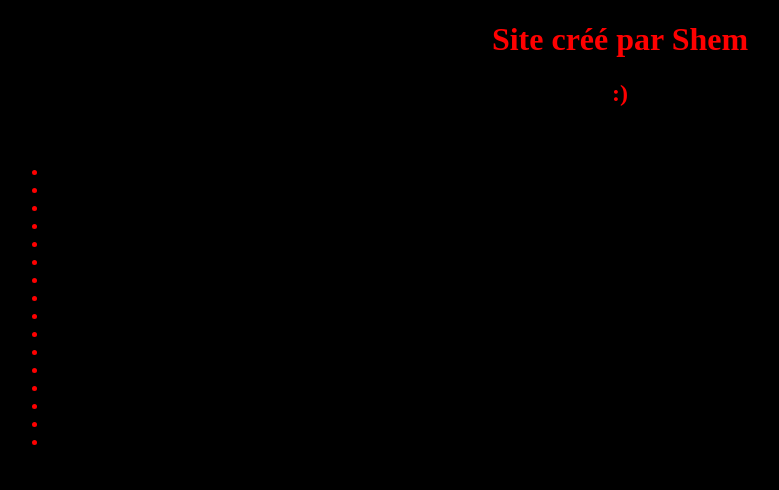
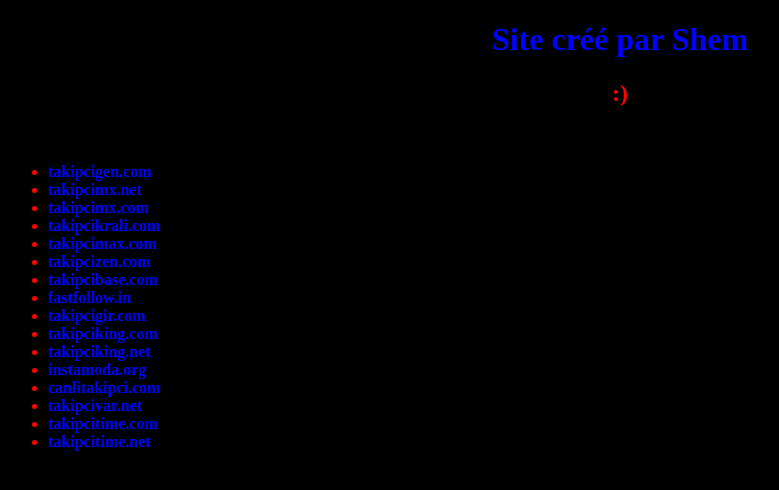
Before and after one commit to vrk3nzoMa8/insta, a plain HTML site: page index.html in a window 1280 px wide. Shown: the whole page, without its empty margins (20-799 px from the left). Drawn offline with Linux system fonts and the light colour scheme.

Commit message:
Update index.html

```diff
--- a/index.html
+++ b/index.html
@@ -1,7 +1,7 @@
 <!DOCTYPE html>
 <html>
 <head>
-    <title>Shem Insta</title>
+    <title>Shem Tech</title>
     <style>
         body {
             background-color: black;
@@ -17,29 +17,43 @@
             font-weight: bold;
             font-style: normal;
         }
+        h1 {
+            color: blue;
+            text-align: center;
+        }
+        h2 {
+            color: red;
+            text-align: center;
+        }
+        .sites {
+            color: blue;
+        }
+        .dash {
+            color: red;
+        }
     </style>
 </head>
 <body>
-    <h1 style="text-align: center;">Site créé par Shem</h1>
-    <h2 style="text-align: center;">:)</h2>
+    <h1>Site créé par Shem</h1>
+    <h2>:)</h2>
     <div class="container">
         <ul>
-            <li><a href="https://takipcigen.com" target="_blank"></a></li>
-            <li><a href="https://takipcimx.net" target="_blank"></a></li>
-            <li><a href="https://takipcimx.com" target="_blank"></a></li>
-            <li><a href="https://takipcikrali.com" target="_blank"></a></li>
-            <li><a href="https://takipcimax.com" target="_blank"></a></li>
-            <li><a href="https://takipcizen.com" target="_blank"></a></li>
-            <li><a href="https://takipcibase.com" target="_blank"></a></li>
-            <li><a href="https://fastfollow.in" target="_blank"></a></li>
-            <li><a href="https://takipcigir.com" target="_blank"></a></li>
-            <li><a href="https://takipciking.com" target="_blank"></a></li>
-            <li><a href="https://takipciking.net" target="_blank"></a></li>
-            <li><a href="https://instamoda.org" target="_blank"></a></li>
-            <li><a href="https://canlitakipci.com" target="_blank"></a></li>
-            <li><a href="https://takipcivar.net" target="_blank"></a></li>
-            <li><a href="https://takipcitime.com" target="_blank"></a></li>
-            <li><a href="https://takipcitime.net" target="_blank"></a></li>
+            <li><a href="https://takipcigen.com" target="_blank">takipcigen.com</a></li>
+            <li><a href="https://takipcimx.net" target="_blank">takipcimx.net</a></li>
+            <li><a href="https://takipcimx.com" target="_blank">takipcimx.com</a></li>
+            <li><a href="https://takipcikrali.com" target="_blank">takipcikrali.com</a></li>
+            <li><a href="https://takipcimax.com" target="_blank">takipcimax.com</a></li>
+            <li><a href="https://takipcizen.com" target="_blank">takipcizen.com</a></li>
+            <li><a href="https://takipcibase.com" target="_blank">takipcibase.com</a></li>
+            <li><a href="https://fastfollow.in" target="_blank">fastfollow.in</a></li>
+            <li><a href="https://takipcigir.com" target="_blank">takipcigir.com</a></li>
+            <li><a href="https://takipciking.com" target="_blank">takipciking.com</a></li>
+            <li><a href="https://takipciking.net" target="_blank">takipciking.net</a></li>
+            <li><a href="https://instamoda.org" target="_blank">instamoda.org</a></li>
+            <li><a href="https://canlitakipci.com" target="_blank">canlitakipci.com</a></li>
+            <li><a href="https://takipcivar.net" target="_blank">takipcivar.net</a></li>
+            <li><a href="https://takipcitime.com" target="_blank">takipcitime.com</a></li>
+            <li><a href="https://takipcitime.net" target="_blank">takipcitime.net</a></li>
         </ul>
     </div>
 </body>
```
